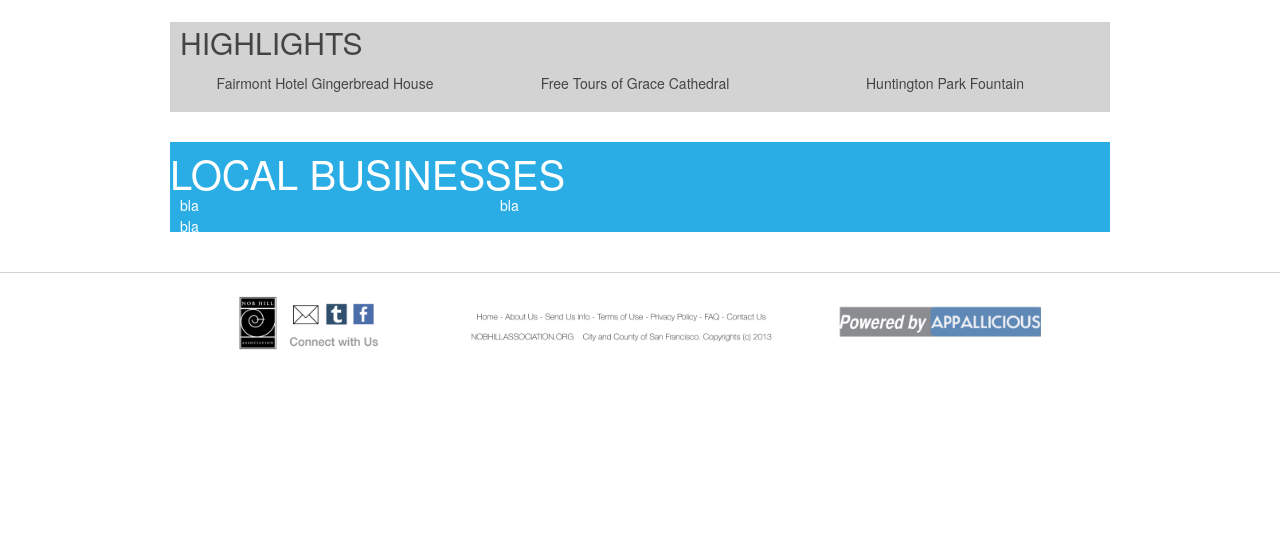
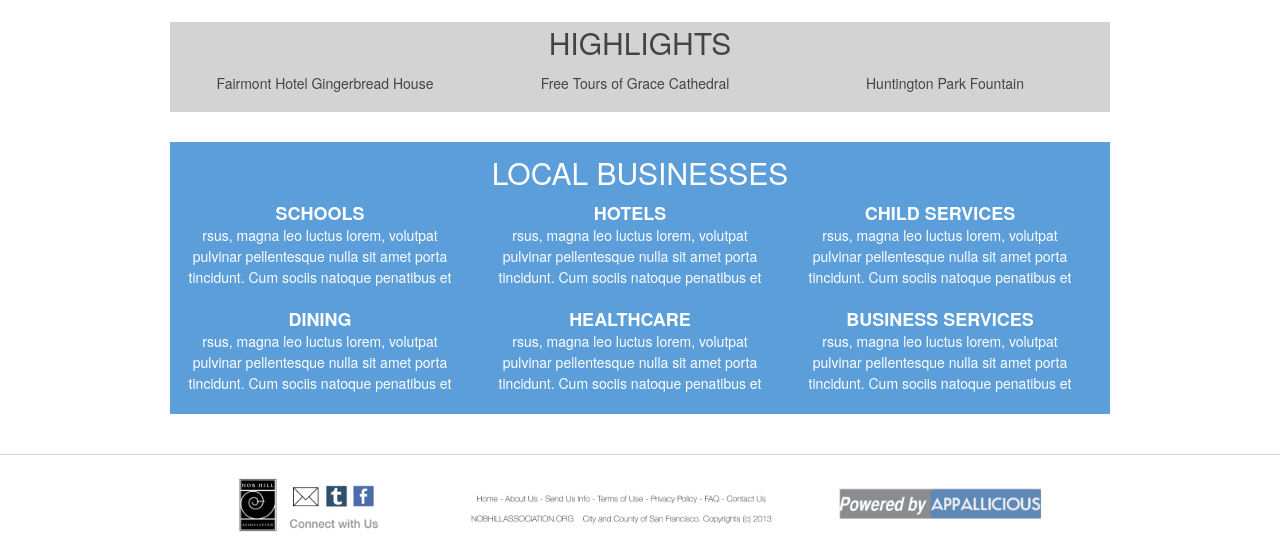
Before and after one commit to belcortes/nob_hill, a plain HTML site: page index.html in a window 1280 px wide. Shown: the part 728-1288 px from the top of the page. Before the commit the page ends 1106 px from the top, so only its background shows below. Drawn offline with nearby package versions, Linux system fonts and the light colour scheme.

Commit message:
adding locations

```diff
--- a/index.html
+++ b/index.html
@@ -64,7 +64,7 @@
       </div>
 
       <div class='highlights sixteen columns'>
-        <div style='font-size: 30px; margin-left: 10px;' class='row'>HIGHLIGHTS</div>
+        <div style='font-size: 30px; text-align: center;' class='row'>HIGHLIGHTS</div>
         <div class='one-third column highlight'>Fairmont Hotel
 Gingerbread House</div>
         <div class='one-third column highlight'>Free Tours of Grace Cathedral</div>
@@ -73,10 +73,10 @@ Fountain</div>
       </div>
 
       <div class='locations sixteen columns'>
-        <span class='row' id='locals'>LOCAL BUSINESSES</span>
-        <div class='one-third column'><p>bla</p></div>
-        <div class='one-third column'><p>bla</p></div>
-        <div class='one-third column'><p>bla</p></div>
+        <div class='row' id='locals'>LOCAL BUSINESSES</div>
+        <div class='one-third column highlight'><p><span class='bold-locals'>SCHOOLS</span><br> rsus, magna leo luctus lorem, volutpat pulvinar pellentesque nulla sit amet porta tincidunt. Cum sociis natoque penatibus et</p><br><p><span class='bold-locals'>DINING</span><br> rsus, magna leo luctus lorem, volutpat pulvinar pellentesque nulla sit amet porta tincidunt. Cum sociis natoque penatibus et</p></div>
+        <div class='one-third column highlight'><p><span class='bold-locals'>HOTELS</span><br> rsus, magna leo luctus lorem, volutpat pulvinar pellentesque nulla sit amet porta tincidunt. Cum sociis natoque penatibus et</p><br><p><span class='bold-locals'>HEALTHCARE</span><br> rsus, magna leo luctus lorem, volutpat pulvinar pellentesque nulla sit amet porta tincidunt. Cum sociis natoque penatibus et</p></div>
+        <div class='one-third column highlight'><p><span class='bold-locals'>CHILD SERVICES</span><br> rsus, magna leo luctus lorem, volutpat pulvinar pellentesque nulla sit amet porta tincidunt. Cum sociis natoque penatibus et</p><br><p><span class='bold-locals'>BUSINESS SERVICES</span><br> rsus, magna leo luctus lorem, volutpat pulvinar pellentesque nulla sit amet porta tincidunt. Cum sociis natoque penatibus et</p></div>
       </div>
     </div>
 
--- a/stylesheets/style.css
+++ b/stylesheets/style.css
@@ -133,13 +133,14 @@ p {
 }
 
 .locations {
-  height: 70px;
-  background-color: rgb(42, 173, 228);
+  background-color: rgb(91, 158, 217);
   color: white;
   padding-top: 20px;
+  padding-bottom: 20px;
 }
 #locals {
-  font-size: 40px;
+  font-size: 30px;
+  text-align: center;
 }
 
 .sm {
@@ -170,3 +171,7 @@ p {
   width: 280px;
   margin: 0;
 }
+.bold-locals {
+  font-weight: bolder;
+  font-size: 18px;
+}
```
